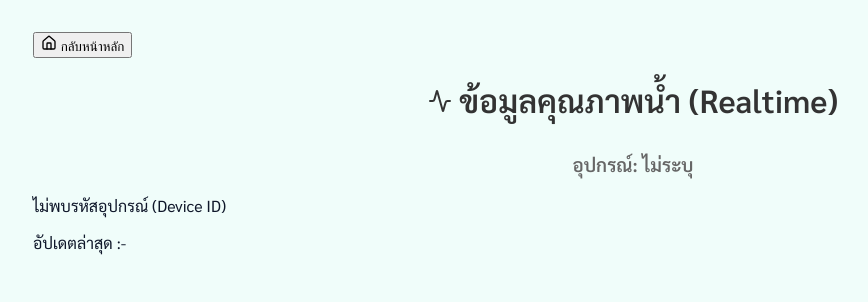
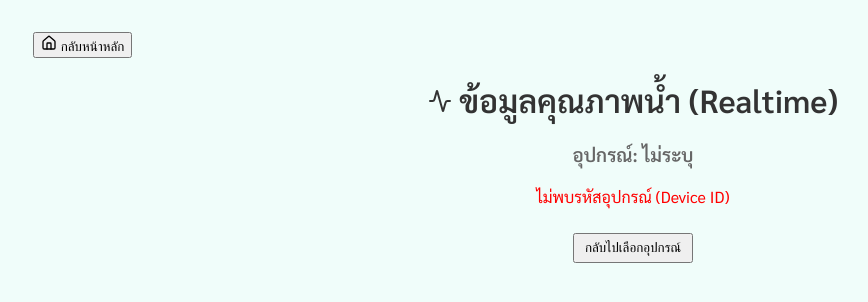
Before and after one commit to kittidaj6641/frontend_Final, a React (Create React App) app: page /Realtime in a window 1280 px wide. Shown: the top 302 px of the page, without its empty margins (7-875 px from the left). Built offline with nearby package versions, Linux system fonts and the light colour scheme.

Commit message:
Refactor Realtime component for better data handling

```diff
--- a/src/Realtime.js
+++ b/src/Realtime.js
@@ -4,12 +4,16 @@ import { useNavigate, useSearchParams } from 'react-router-dom';
 import { Home, Activity, Droplets, Thermometer, Wind } from 'lucide-react';
 import './Realtime.css';
 
+// Import Config
+import { database } from './firebaseConfig';
+import { ref, onValue } from "firebase/database";
+
 function Realtime() {
-
   const navigate = useNavigate();
   const [searchParams] = useSearchParams();
   const deviceId = searchParams.get('deviceId');
 
+  // ตั้งค่า State ให้ตรงกับข้อมูลที่คุณส่งมา
   const [sensorData, setSensorData] = useState({
     temp: 0,
     do: 0,
@@ -22,157 +26,108 @@ function Realtime() {
   const [error, setError] = useState('');
 
   useEffect(() => {
-
     if (!deviceId) {
       setError('ไม่พบรหัสอุปกรณ์ (Device ID)');
       setLoading(false);
       return;
     }
 
-    const fetchRealtimeData = async () => {
+    // เชื่อมต่อ Database ที่ Path ของ Device นั้นๆ
+    // Path ใหม่: /devices/{deviceId}/current
+    const sensorRef = ref(database, `/devices/${deviceId}/current`);
 
-      try {
+    const unsubscribe = onValue(sensorRef, (snapshot) => {
+      const data = snapshot.val();
 
-        const token = localStorage.getItem("token");
-
-        if (!token) {
-          setError("กรุณาเข้าสู่ระบบใหม่");
+      if (data) {
+        // อัปเดตข้อมูลตาม Key ที่คุณให้มาเป๊ะๆ
+        setSensorData({
+          temp: data.temperature ?? 0,      // temperature
+          do: data.dissolved_oxygen ?? 0, // dissolved_oxygen
+          ph: data.ph ?? 0,               // ph
+          turbidity: data.turbidity ?? 0,  // turbidity
+          timestamp: data.timestamp         // timestamp
+        });
+      }
       setLoading(false);
-          return;
-        }
-
-        const response = await fetch(
-          `https://backend-production-6b0f.up.railway.app/member/water-quality?deviceId=${deviceId}`,
-          {
-            headers: {
-              "Authorization": `Bearer ${token}`,
-              "Content-Type": "application/json"
-            }
-          }
-        );
-
-        const data = await response.json();
-
-        if (!response.ok) {
-          setError(data.msg || "ไม่สามารถดึงข้อมูลจาก API");
+    }, (error) => {
+      console.error("Error reading realtime data:", error);
+      setError('ไม่สามารถเชื่อมต่อกับฐานข้อมูลได้');
       setLoading(false);
-          return;
-        }
-
-        setSensorData({
-          temp: data.temperature ?? 0,
-          do: data.dissolved_oxygen ?? 0,
-          ph: data.ph ?? 0,
-          turbidity: data.turbidity ?? 0,
-          timestamp: data.recorded_at
     });
 
-        setLoading(false);
-
-      } catch (err) {
-
-        console.error("Realtime error:", err);
-        setError("ไม่สามารถเชื่อมต่อ Server ได้");
-        setLoading(false);
-
-      }
-
-    };
-
-    fetchRealtimeData();
-
-    const interval = setInterval(() => {
-      fetchRealtimeData();
-    }, 5000);
-
-    return () => clearInterval(interval);
-
+    return () => unsubscribe();
   }, [deviceId]);
 
   return (
-
     <motion.div
       initial={{ opacity: 0, y: 20 }}
       animate={{ opacity: 1, y: 0 }}
+      exit={{ opacity: 0, y: -20 }}
       transition={{ duration: 0.3 }}
       className="realtime-container"
     >
-
       <button onClick={() => navigate('/')} className="back-home-btn">
         <Home size={16} /> กลับหน้าหลัก
       </button>
 
-      <h1>
-        <Activity className="icon-pulse"/> ข้อมูลคุณภาพน้ำ (Realtime)
-      </h1>
-
-      <h3 style={{ textAlign: 'center', color: '#666' }}>
-        อุปกรณ์: {deviceId || 'ไม่ระบุ'}
-      </h3>
+      <h1><Activity className="icon-pulse" /> ข้อมูลคุณภาพน้ำ (Realtime)</h1>
+      <h3 style={{ textAlign: 'center', color: '#666', marginTop: '-10px' }}>อุปกรณ์: {deviceId || 'ไม่ระบุ'}</h3>
 
       {loading ? (
-
         <div className="loading-container">
           <p className="loading-text">กำลังเชื่อมต่อกับเซ็นเซอร์...</p>
         </div>
-
       ) : error ? (
-
-        <div className="error-container">
+        <div className="error-container" style={{ textAlign: 'center', color: 'red', marginTop: '20px' }}>
           <p>{error}</p>
+          <button onClick={() => navigate('/')} style={{ marginTop: '10px', padding: '5px 10px' }}>กลับไปเลือกอุปกรณ์</button>
         </div>
-
       ) : (
-
         <div className="sensor-grid">
-
           <div className="sensor-card temp">
-            <Thermometer size={24}/>
+            <div className="card-header">
+              <Thermometer size={24} />
               <h2>Temperature</h2>
-            <p className="sensor-value">
-              {Number(sensorData.temp).toFixed(1)} °C
-            </p>
+            </div>
+            <p className="sensor-value">{Number(sensorData.temp).toFixed(1)} <span>°C</span></p>
+            {/* เปลี่ยนสีจุดสถานะตามเกณฑ์อุณหภูมิ (เช่น > 32 หรือ < 20 คือผิดปกติ) */}
+            <div className="status-dot" style={{ background: sensorData.temp > 32 || sensorData.temp < 20 ? '#ff6b6b' : '#2ecc71' }}></div>
           </div>
 
           <div className="sensor-card do">
-            <Wind size={24}/>
+            <div className="card-header">
+              <Wind size={24} />
               <h2>Dissolved Oxygen</h2>
-            <p className="sensor-value">
-              {Number(sensorData.do).toFixed(2)} mg/L
-            </p>
+            </div>
+            <p className="sensor-value">{Number(sensorData.do).toFixed(2)} <span>mg/L</span></p>
           </div>
 
           <div className="sensor-card ph">
-            <Droplets size={24}/>
+            <div className="card-header">
+              <Droplets size={24} />
               <h2>pH</h2>
-            <p className="sensor-value">
-              {Number(sensorData.ph).toFixed(2)}
-            </p>
+            </div>
+            <p className="sensor-value">{Number(sensorData.ph).toFixed(2)}</p>
           </div>
 
-          <div className="sensor-card turbidity">
-            <Activity size={24}/>
+          <div className="sensor-card bod">
+            <div className="card-header">
+              <Activity size={24} />
               <h2>Turbidity</h2>
-            <p className="sensor-value">
-              {Number(sensorData.turbidity).toFixed(2)} NTU
-            </p>
             </div>
-
+            <p className="sensor-value">{Number(sensorData.turbidity).toFixed(2)} <span>NTU</span></p>
           </div>
-
+        </div>
       )}
 
+      {!loading && !error && (
         <p className="update-status">
-        อัปเดตล่าสุด :
-        {sensorData.timestamp
-          ? new Date(sensorData.timestamp).toLocaleString('th-TH')
-          : '-'}
+          <span className="blink-dot"></span> อัปเดตล่าสุด: {sensorData.timestamp ? new Date(sensorData.timestamp).toLocaleString('th-TH') : new Date().toLocaleTimeString('th-TH')}
         </p>
-
+      )}
     </motion.div>
-
   );
-
 }
 
 export default Realtime;
```
Lines whose indentation alone changed are shown as unchanged.
